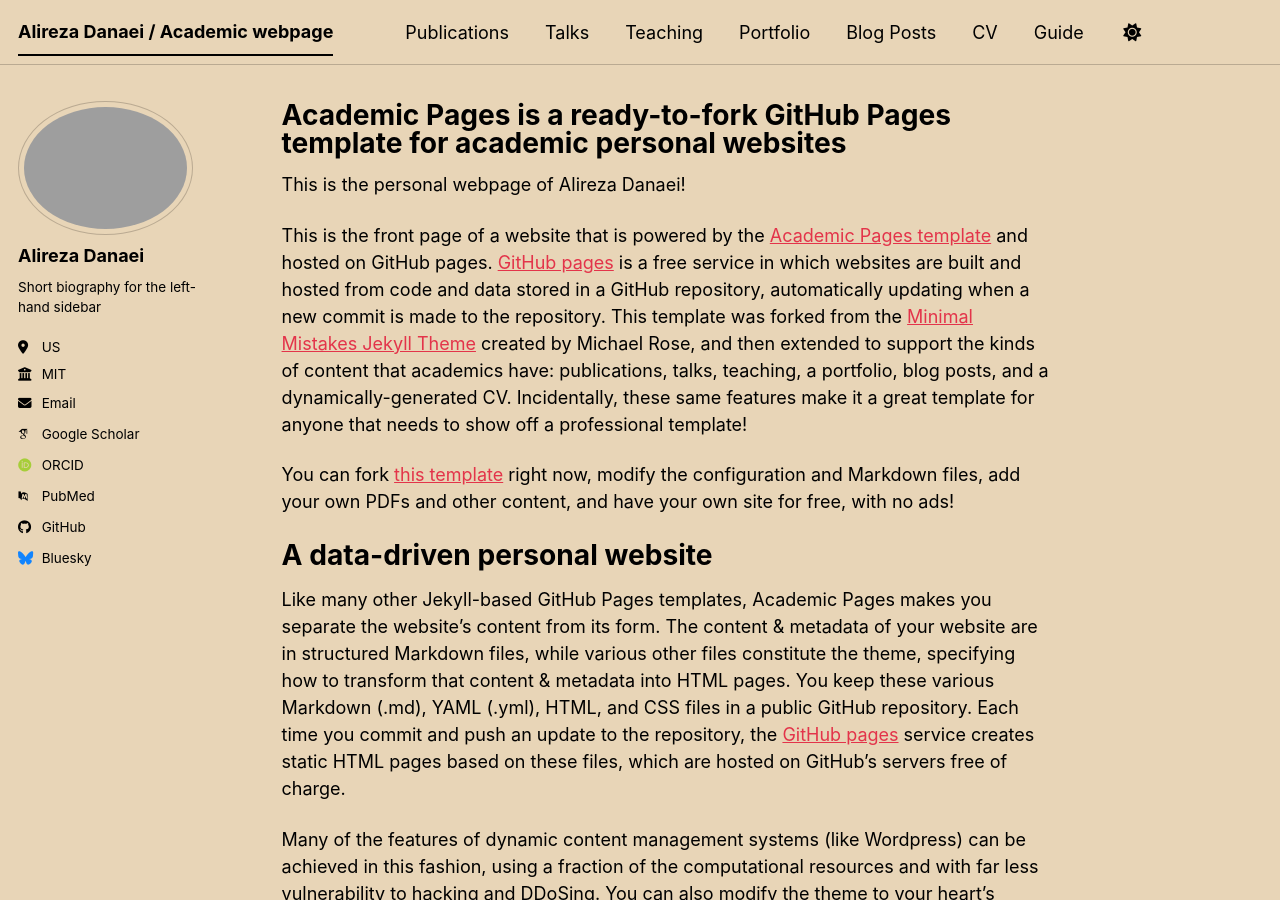
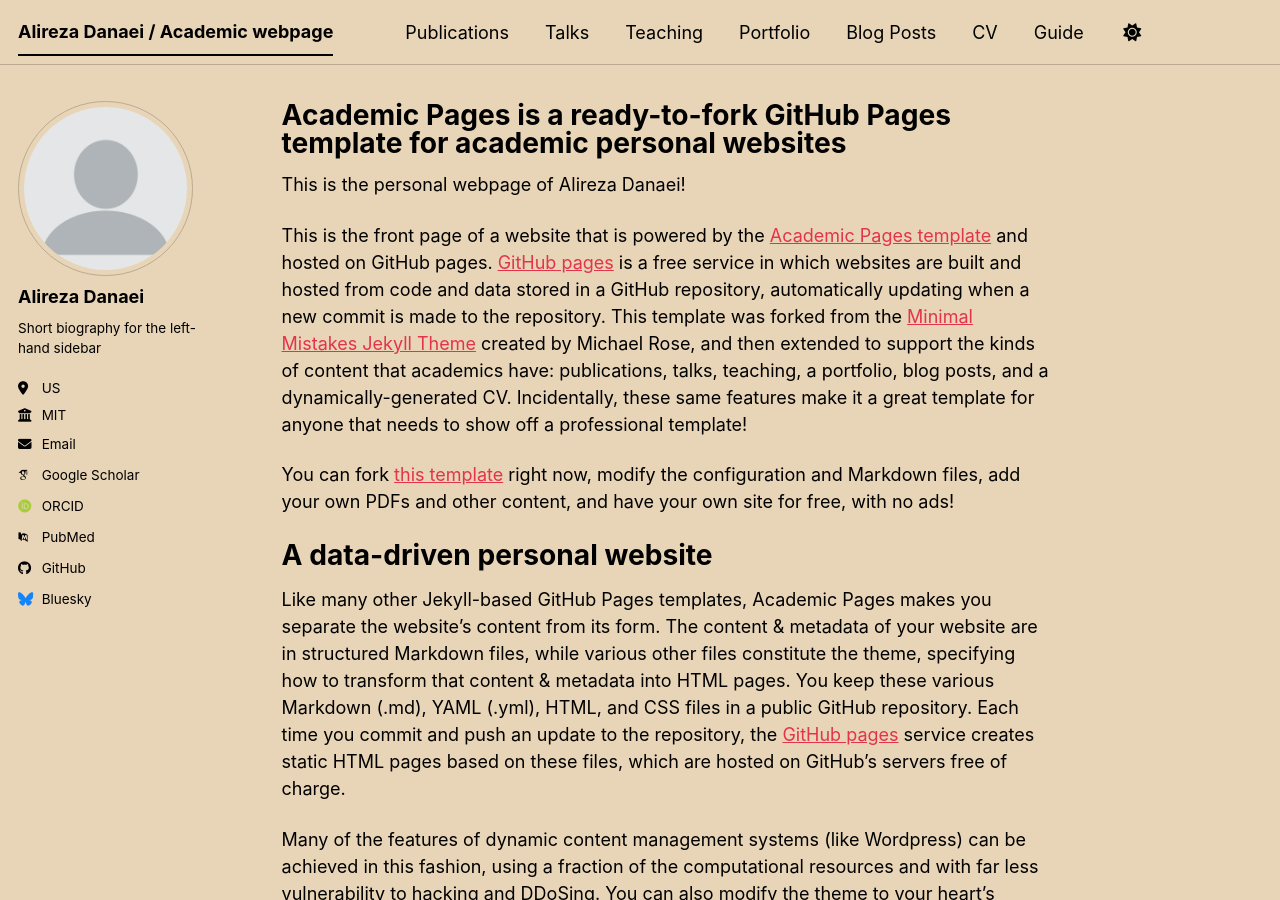
Before and after one commit to alirezadanaei2002/alirezadanaei2002.github.io, a Jekyll site: the page built from _pages/about.md, in a window 1280 px wide and 900 px high. Built offline with Jekyll 4.4.1, drawn with Linux system fonts in a browser that asks for light colours; some web fonts are replaced; a script bundle is joined from its source files by our own code; library files that are not in the unit come from our copies.

Commit message:
remove image

```diff
--- a/_config.yml
+++ b/_config.yml
@@ -23,7 +23,7 @@
 #               Additional customization can be done by editing /_includes/author-profile.html
 author:
   # Biographic information
-  avatar           : "profile_2.png"
+  avatar           : "profile.png"
   name             : "Alireza Danaei"
   pronouns         : # example: "she/her"
   bio              : "Short biography for the left-hand sidebar"
```
Also changed, not shown: 1 other file.
